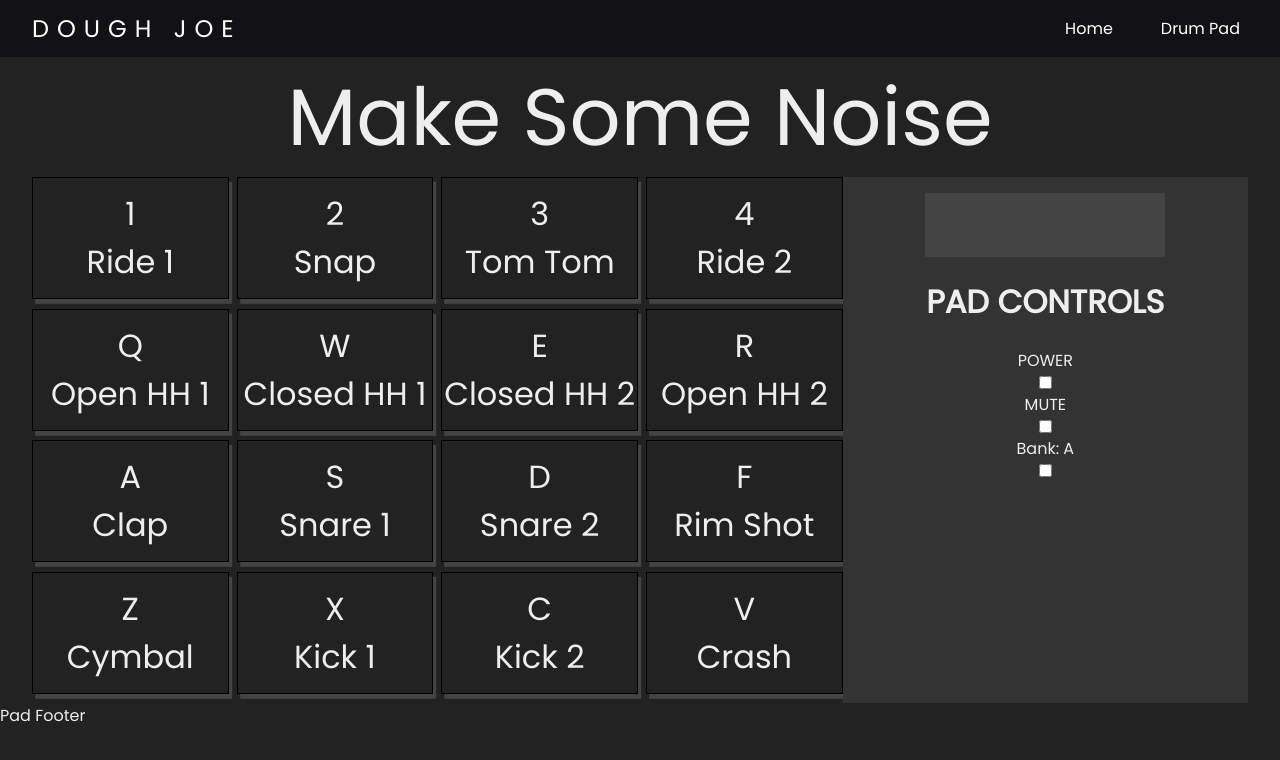
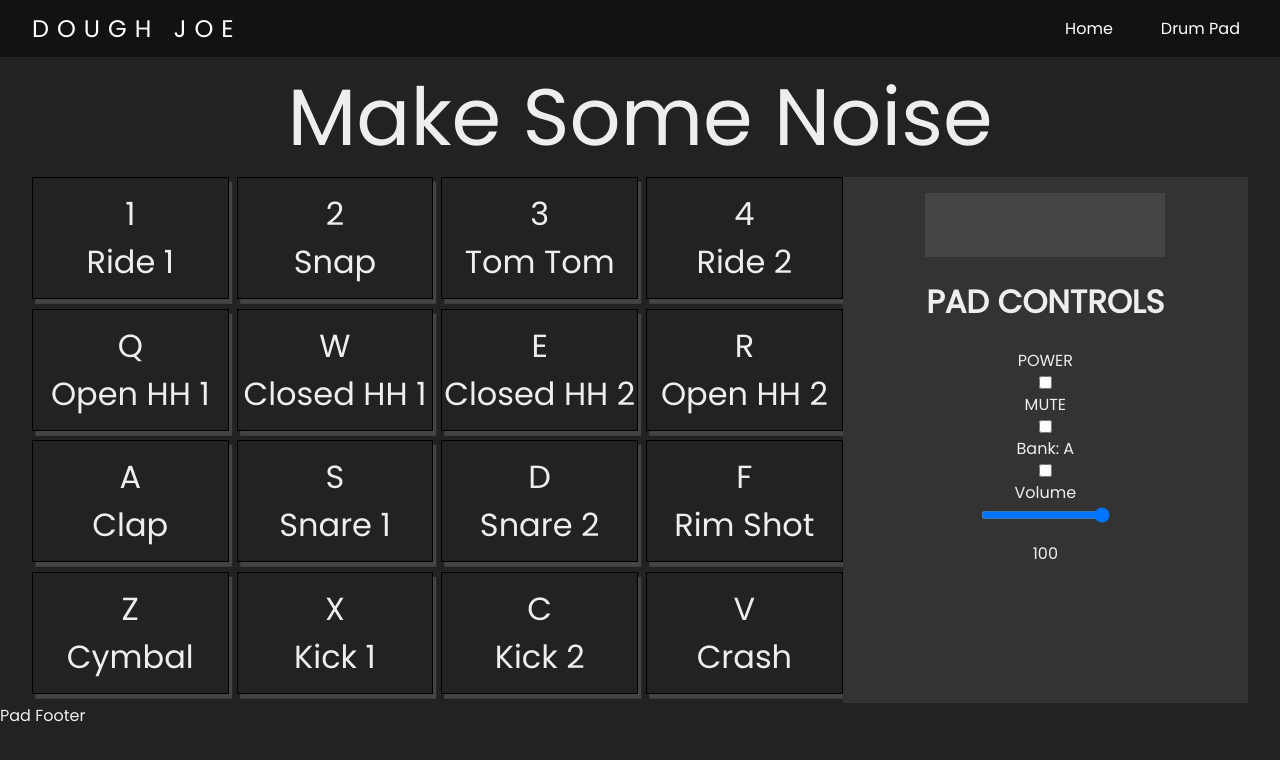
Before and after one commit to Zobee/AlchemixstImproved, a React (Create React App) app in the folder alchemixst/: page /pad in a window 1280 px wide. Shown: the top 760 px of the page. Built offline with nearby package versions, Linux system fonts and the light colour scheme.

Commit message:
Added volume control and replaced mute state to utilize volume

```diff
--- a/alchemixst/src/components/DrumPad/DrumPad.js
+++ b/alchemixst/src/components/DrumPad/DrumPad.js
@@ -6,14 +6,14 @@ import PadBottom from './PadBottom'
 
 function DrumPad() {
     const [isOn, setIsOn] = useState(false)
-    const [mute, setMute] = useState(false)
+    const [volume, setVolume] = useState(100)
     const [activePad, setActivePad] = useState(null)
     return (
     <div className='drumpad'>
         <PadHeader activePad={activePad}/>
         <div className='pad-container'>
-            <PadDeck isOn={isOn} mute={mute} setActivePad={setActivePad}/>
-            <PadControls activePad={activePad} setIsOn={setIsOn} setMute={setMute}/>
+            <PadDeck isOn={isOn} setActivePad={setActivePad} volume={volume}/>
+            <PadControls activePad={activePad} setIsOn={setIsOn} volume={volume} setVolume={setVolume}/>
         </div>
         <PadBottom activePad={activePad}/>
     </div>
--- a/alchemixst/src/components/DrumPad/Pad.js
+++ b/alchemixst/src/components/DrumPad/Pad.js
@@ -1,6 +1,6 @@
 import React, {useState, useEffect} from 'react'
 
-function Pad({isOn, pad, mute, setActivePad}) {
+function Pad({isOn, pad, setActivePad, volume}) {
     const {id, keyInput, beatName, sound} = pad;
     const [isDown, setIsDown] = useState("");
 
@@ -9,7 +9,7 @@ function Pad({isOn, pad, mute, setActivePad}) {
         setActivePad(pad)
         const playback = new Audio(aud)
         playback.currentTime = 0
-        playback.volume = mute ? 0 : 1
+        playback.volume = volume / 100
         playback.play();
         playback.remove();
         setTimeout(() => {
--- a/alchemixst/src/components/DrumPad/PadControls.js
+++ b/alchemixst/src/components/DrumPad/PadControls.js
@@ -1,6 +1,6 @@
 import React from 'react'
 
-function PadControls({activePad, setIsOn, setMute}) {
+function PadControls({activePad, setIsOn, volume, setVolume}) {
     return (
         <div className='pad-controls'>
             <div className='beat-name'>
@@ -21,7 +21,7 @@ function PadControls({activePad, setIsOn, setMute}) {
             <input
                 type='checkbox'
                 name='mute'
-                onChange={() => setMute(prev => !prev)}
+                onChange={() => setVolume(prev => prev ? 0 : 100)}
             />
             <label for='sound-bank'>
                 Bank: A
@@ -31,6 +31,18 @@ function PadControls({activePad, setIsOn, setMute}) {
                 name='sound-bank'
                 onChange={() => console.log("Switch")}
             />
+            <label for='sound-volume'>
+                Volume
+            </label>
+            <input
+                type='range'
+                name='sound-volume'
+                min="0"
+                max="100"
+                value={volume}
+                onChange={(e) => setVolume(e.target.value)}
+                />
+            <p>{volume}</p>
         </div>
     )
 }
--- a/alchemixst/src/components/DrumPad/PadDeck.js
+++ b/alchemixst/src/components/DrumPad/PadDeck.js
@@ -1,14 +1,14 @@
 import React from 'react'
 import Pad from './Pad'
 import padData from './padData'
-function PadDeck({isOn, mute, setActivePad}) {
+function PadDeck({isOn, setActivePad, volume}) {
     return (
         <div className='pad-deck'>
             {padData.map(pad => <Pad
             isOn={isOn}
-            mute={mute}
             key={pad.id}
             pad={pad}
+            volume={volume}
             setActivePad={setActivePad}
             />)}
         </div>
```
